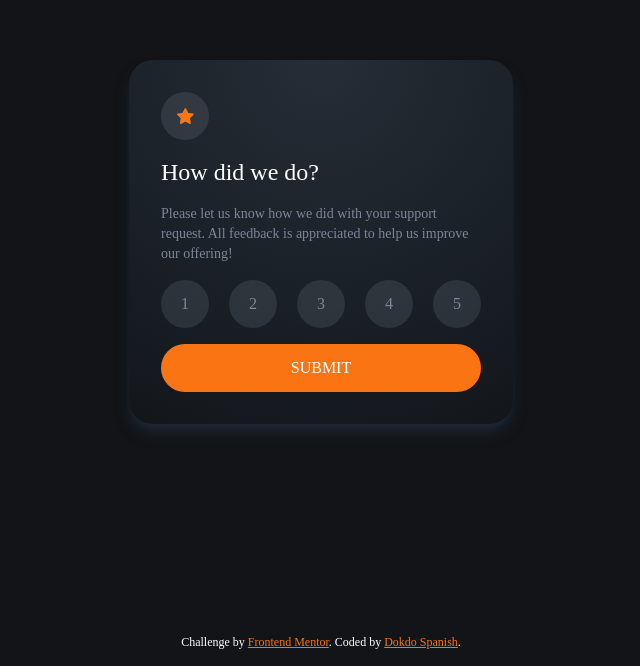
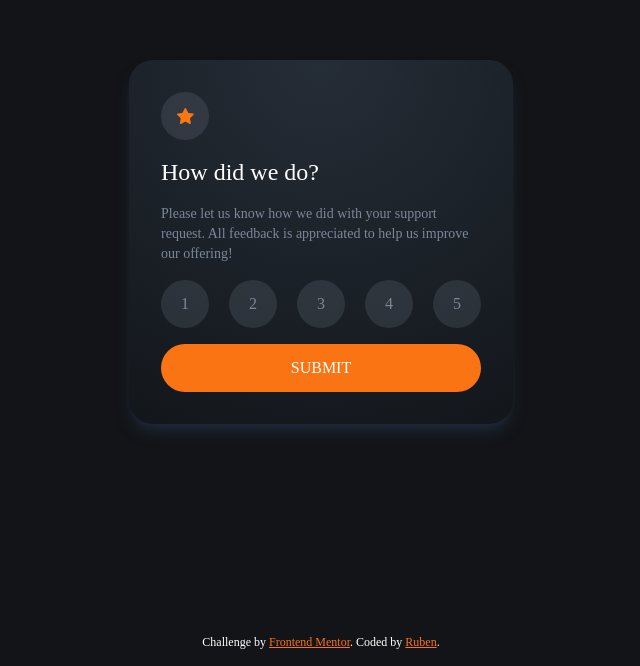
Before and after one commit to dokdospanish/fm-rating-component, a website: page public/rating/index.html in a window 1280 px wide. Shown: the part 134-800 px from the top of the page, without its empty margins (319-959 px from the left). Drawn offline with Linux system fonts and the light colour scheme; a web font is replaced by a local one.

Commit message:
change user name / relative _redirects

```diff
--- a/public/rating/index.html
+++ b/public/rating/index.html
@@ -185,7 +185,7 @@
   <footer>
     <p class="p-4 text-xs text-white">
       Challenge by <a href="https://www.frontendmentor.io?ref=challenge" target="_blank">Frontend Mentor</a>.
-      Coded by <a href="https://github.com/dokdospanish/">Dokdo Spanish</a>.
+      Coded by <a href="https://github.com/rubenalmaguer/">Ruben</a>.
     </p>
   </footer>
 
```
Also changed, not shown: 1 other file.
